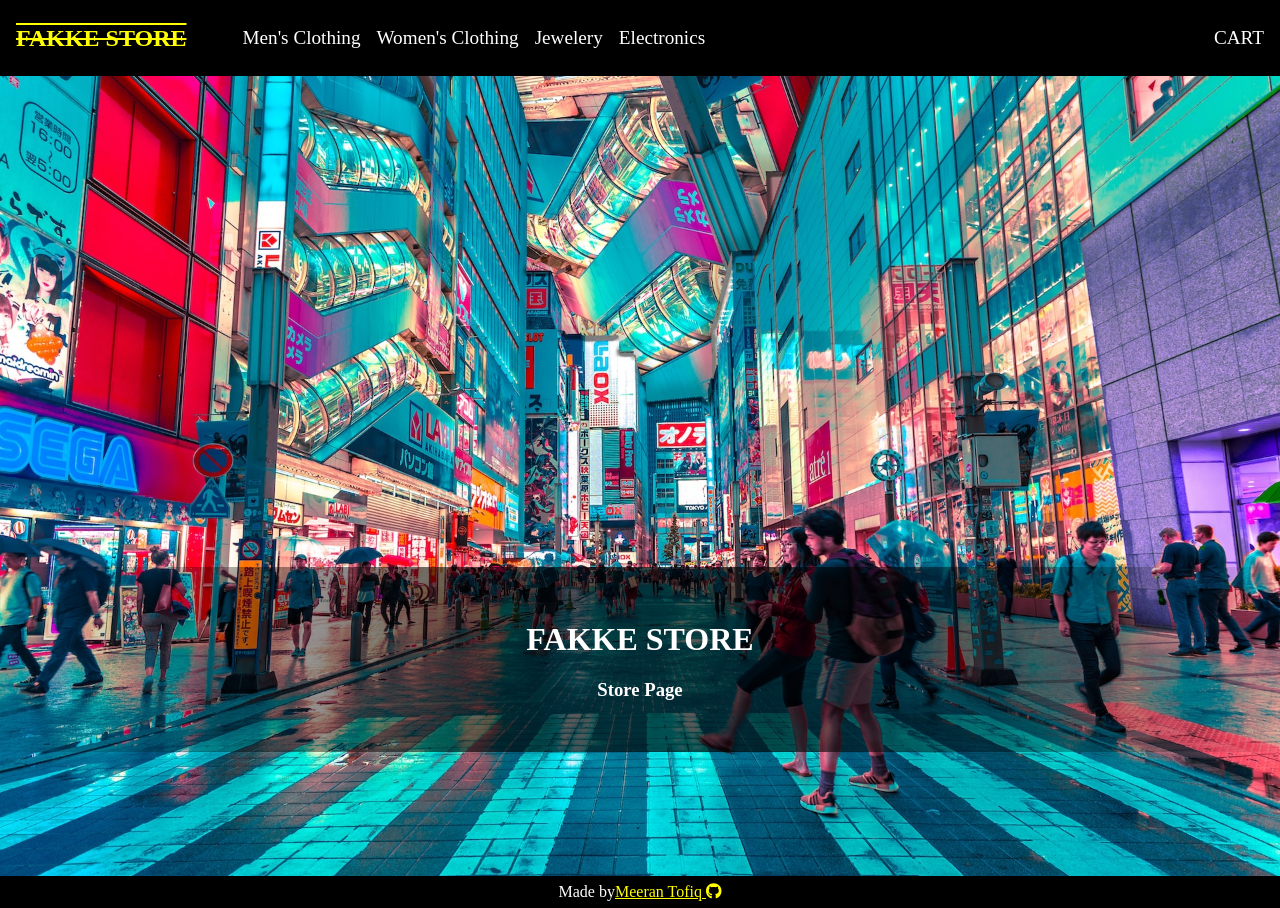
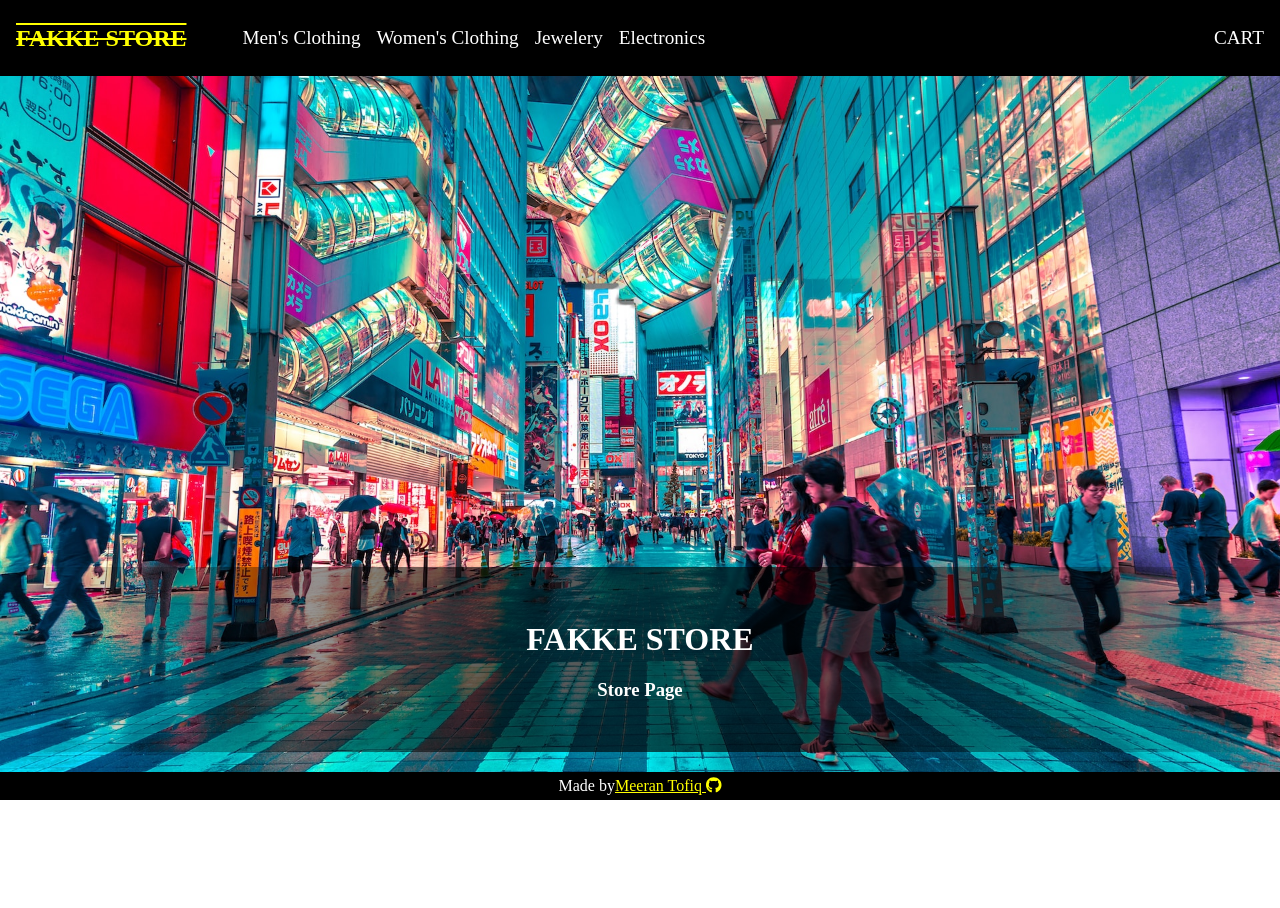
Before and after one commit to Meeran-Tofiq/shopping-cart, a React (Vite) app: page / in a window 1280 px wide. Shown: the top 908 px of the page. After the commit the page ends 800 px from the top, so only its background shows below. Built offline with nearby package versions, Linux system fonts and the light colour scheme.

Commit message:
Remove unnecessary div

```diff
--- a/src/App.jsx
+++ b/src/App.jsx
@@ -17,11 +17,11 @@ function App() {
 	}, [location]);
 
 	return (
-		<div style={{ height: "100vh" }}>
+		<>
 			<Header></Header>
 			<Outlet context={[cartItems, setCartItems]} />
 			<Footer></Footer>
-		</div>
+		</>
 	);
 }
 
```
